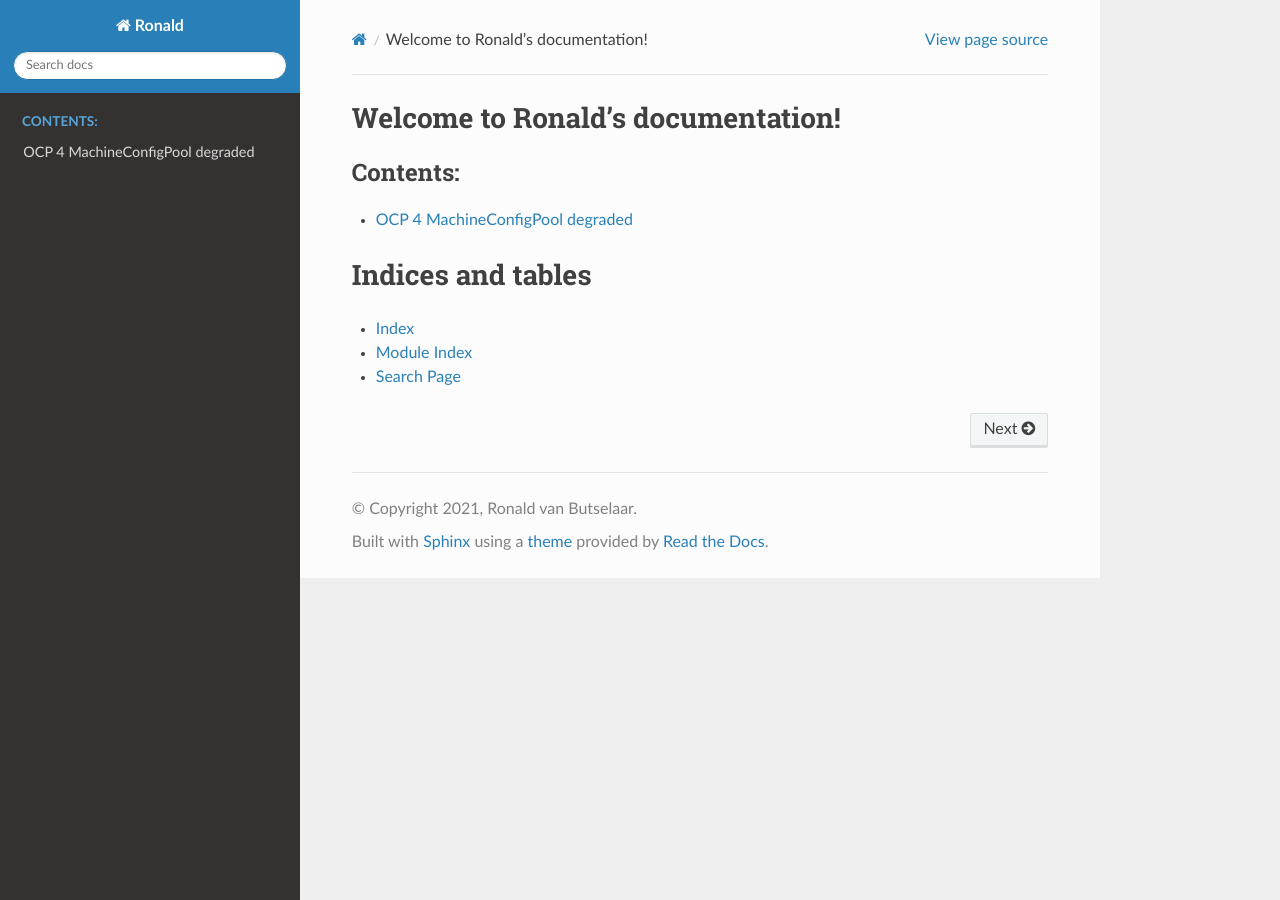
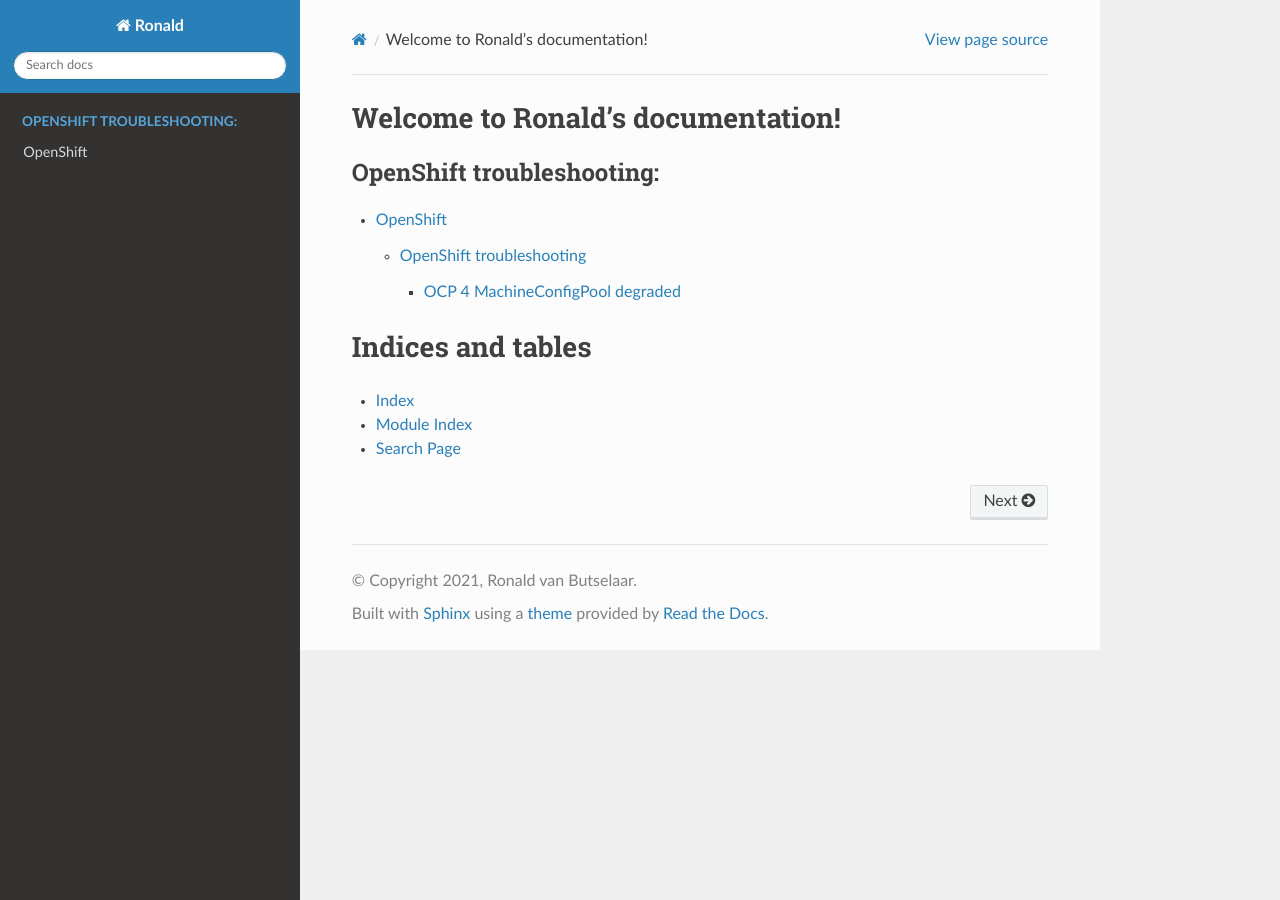
Before and after one commit to rvanbutselaar/rvanbutselaar.github.io, a Sphinx documentation site: the page built from docs/index.rst, in a window 1280 px wide. Built offline with Sphinx 7.4.7 and the Read the Docs theme 2.0.0, drawn with Linux system fonts in a browser that asks for light colours.

Commit message:
added path

```diff
--- a/docs/index.rst
+++ b/docs/index.rst
@@ -7,10 +7,10 @@ Welcome to Ronald's documentation!
 =========================================
 
 .. toctree::
-   :maxdepth: 5
-   :caption: Contents:
+   :maxdepth: 3
+   :caption: OpenShift troubleshooting:
 
-   openshift/troubleshooting/mcp_degraded.rst
+   openshift/index
 
 
 Indices and tables
--- /dev/null
+++ b/docs/openshift/index.rst
@@ -0,0 +1,8 @@
+******************
+OpenShift
+******************
+
+.. toctree::
+   :maxdepth: 2
+
+   troubleshooting/index
--- /dev/null
+++ b/docs/openshift/troubleshooting/index.rst
@@ -0,0 +1,8 @@
+**************************
+OpenShift troubleshooting
+**************************
+
+.. toctree::
+   :maxdepth: 2
+
+   mcp_degraded
```
